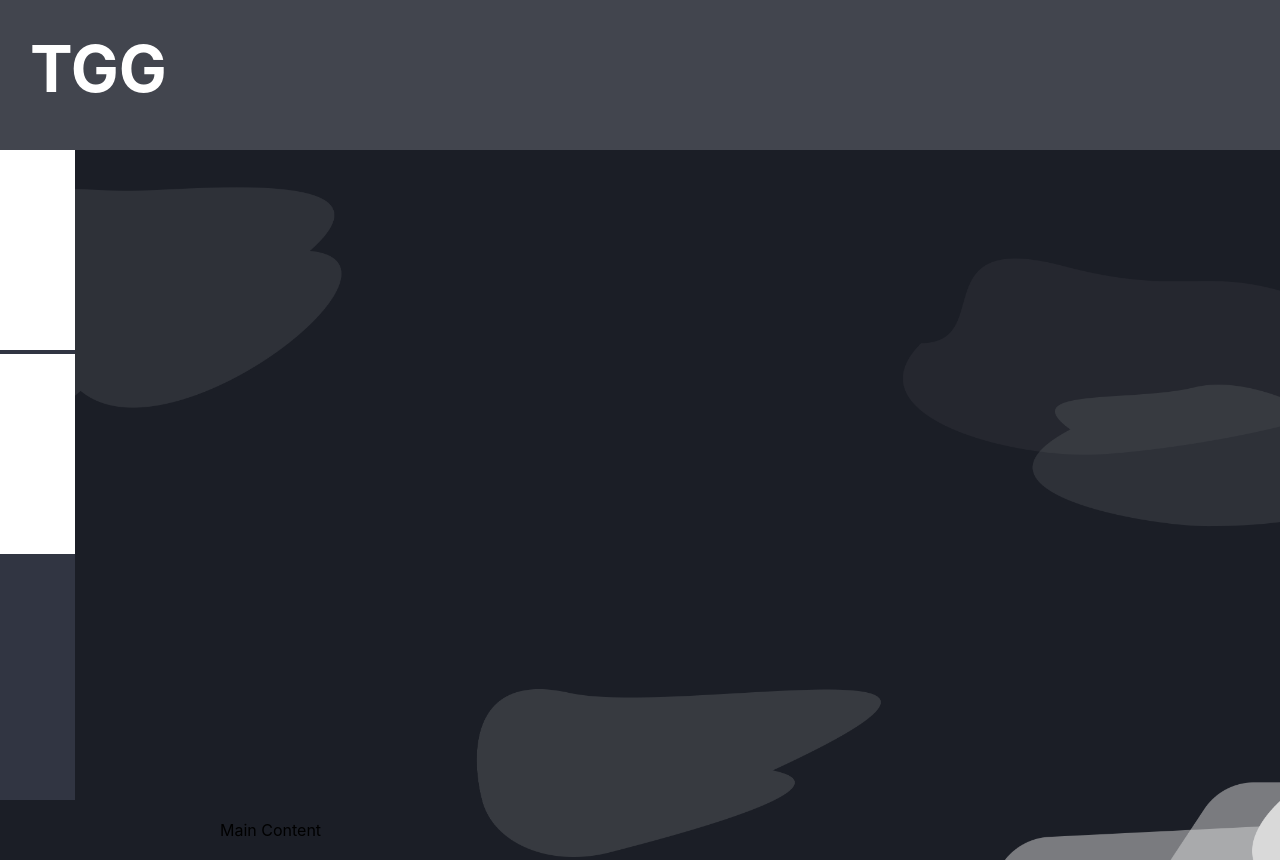
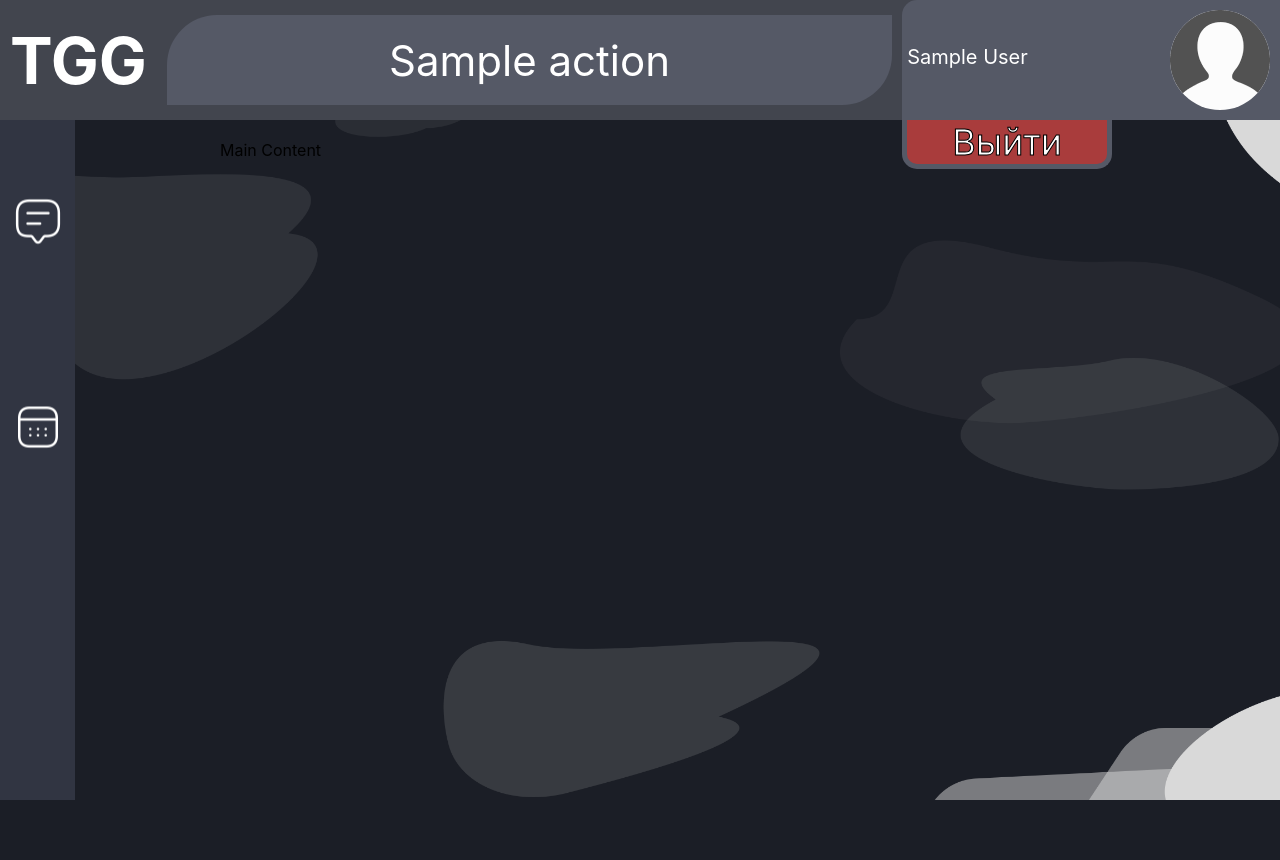
Before and after one commit to Pirantel23/TournamentGenerator, a Django app: template templates/main/page.html in a window 1280 px wide. After the commit the page ends 800 px from the top, so only its background shows below. Run offline with Django 4.2, Linux system fonts and the light colour scheme; tables that the repository leaves empty hold one stand-in row (values such as "Sample post"); the template is opened without the code that fills it: values that come from a table or form of the project are taken from there, most other values are stand-ins (such as "Sample title", 1, 10 or a date in 2020).

Commit message:
new html

```diff
--- a/TournamentGenerator/settings.py
+++ b/TournamentGenerator/settings.py
@@ -117,7 +117,11 @@ USE_TZ = True
 # Static files (CSS, JavaScript, Images)
 # https://docs.djangoproject.com/en/4.2/howto/static-files/
 
-STATIC_URL = 'static/'
+STATIC_URL = '/static/'
+
+STATICFILES_DIRS = [
+    BASE_DIR / "static",
+]
 
 # Default primary key field type
 # https://docs.djangoproject.com/en/4.2/ref/settings/#default-auto-field
--- a/main/views.py
+++ b/main/views.py
@@ -3,4 +3,4 @@ from tournament.models import *
 
 
 def index(request):
-    return render(request, 'main/index.html', {'tournaments': Tournament.objects.all()})
+    return render(request, 'main/page.html', {'tournaments': Tournament.objects.all()})
--- /dev/null
+++ b/static/script.js
@@ -0,0 +1,59 @@
+const sidebar = document.getElementById('sidebar');
+
+sidebar.addEventListener('mouseenter', function() {
+    this.style.width = '200px';
+});
+
+sidebar.addEventListener('mouseleave', function() {
+    this.style.width = '75px';
+});
+
+
+
+
+const logo = document.getElementById("chat-logo");
+const modal = document.getElementById("myModal");
+
+// При нажатии на логотип
+logo.onclick = function() {
+    // Отобразить модальное окно
+    modal.style.display = "block";
+}
+
+// Найти элемент для закрытия модального окна
+const closeBtn = document.getElementsByClassName("close")[0];
+
+// При нажатии на кнопку закрытия
+closeBtn.onclick = function() {
+    // Скрыть модальное окно
+    modal.style.display = "none";
+}
+
+// Предположим, что у вас есть переменная isAuthenticated, которая определяет, авторизован ли пользователь
+// let isAuthenticated = false;
+//
+// if (isAuthenticated) {
+//     document.querySelector('.login-button').classList.add('hidden');
+//     document.querySelector('.logout-button').classList.remove('hidden');
+// } else {
+//     document.querySelector('.login-button').classList.remove('hidden');
+//     document.querySelector('.logout-button').classList.add('hidden');
+// }
+
+
+document.addEventListener("DOMContentLoaded", function() {
+    const tournamentsIcon = document.getElementById("tournaments-icon");
+    const tournamentsList = document.getElementById("tournaments-list");
+    const mainContent = document.querySelector(".main-page");
+    const pageLogo = document.querySelector(".page-logo");
+
+    tournamentsIcon.addEventListener("click", function() {
+        tournamentsList.style.display = "block";
+        mainContent.style.display = "none";
+    });
+
+    pageLogo.addEventListener("click", function() {
+        tournamentsList.style.display = "none";
+        mainContent.style.display = "block";
+    });
+});
--- /dev/null
+++ b/static/styles.css
@@ -0,0 +1,228 @@
+.login-body {
+    background-image: url('background.png');
+    background-size: cover;
+    background-repeat: no-repeat;
+    height: 100vh;
+    display: flex;
+    flex-direction: column;
+    justify-content: center;
+    align-items: center;
+    font-family: 'Inter', sans-serif;
+    overflow: hidden;
+}
+
+.logo {
+    font-size: 128px;
+    font-weight: bold;
+    color: #ffffff;
+    margin-bottom: 20px;
+}
+
+
+
+
+/* Вторая страница */
+.page-body {
+    background-image: url('background_page.png');
+    background-size: cover;
+    background-repeat: no-repeat;
+    flex-direction: column;
+    font-family: 'Inter', sans-serif;
+    margin: 0;
+    padding: 0;
+}
+
+.header{
+    display: flex;
+    align-items: center;
+    height: 120px;
+    background-color: #42454E;
+    color: #fff;
+    margin: 0;
+    flex-direction: row;
+    justify-content: space-between;
+}
+
+
+.page-logo {
+    font-size: 64px;
+    font-weight: bold;
+    color: #ffffff;
+    left: 30px;
+    padding: 0 10px;
+}
+
+.page-logo:hover,
+.tournament-logo:hover,
+.chat-icon:hover {
+    cursor: pointer;
+}
+
+.login-button {
+    margin-right: 30px;
+    padding: 5px 45px;
+    font-size: 42px;
+    background-color: #979797;
+    color: #ffffff;
+    border-radius: 5px;
+    text-decoration: none;
+    -webkit-text-stroke: 1px #000000;
+    /* Толщина и цвет обводки */
+}
+
+.login-button:hover {
+    background-color: #bbbbbb;
+}
+
+.info-label{
+    display: flex;
+    position: relative;
+    align-items: center;
+    justify-content: center;
+    width: 60vw;
+    height: 90px;
+    background: #555966;
+    border-radius: 50px 0;
+    font-size: 42px;
+    margin: 0 10px;
+    overflow: hidden;
+    white-space: nowrap;
+}
+
+.profile-header {
+    position: relative;
+    display: flex;
+    align-items: center;
+    flex-direction: row;
+    width: 400px;
+    height: 120px;
+    background: #555966;
+    border-radius: 15px 0 0 0;
+}
+
+.name {
+    width: calc(100% - 120px);
+    height: 30px;
+    margin: 5px;
+    overflow: hidden;
+    text-overflow: ellipsis;
+    font-size: 20px;
+    white-space: nowrap;
+}
+
+.user-avatar {
+    position: absolute; /*  */
+    margin: 10px;
+    right: 0;
+    border-radius: 50px;
+    width: 100px;
+    height: 100px;
+}
+
+.logout-button {
+    position: absolute;
+    top: 100%;
+    padding: 0 45px;
+    font-size: 36px;
+    background-color: #a93c3c;
+    color: #ffffff;
+    border: 5px solid #555966;
+    border-top: 0;
+    border-radius: 0 0 15px 15px;
+    text-decoration: none;
+    -webkit-text-stroke: 1px #000000;
+    /* Толщина и цвет обводки */
+}
+
+.logout-button:hover {
+    background-color: #c97b7b;
+}
+
+.hidden {
+    display: none; /* Скрываем элементы с классом hidden */
+}
+
+.sidebar {
+    position: relative;
+    /* Для позиционирования элементов внутри */
+    width: 75px;
+    height: calc(100vh - 120px);
+    background-color: #313542;
+    float: left;
+    transition: width 0.3s;
+    overflow: hidden;
+}
+
+.chat-icon, .tournament-logo {
+    transition: transform 0.3s;
+    transform: scale(25%);
+    user-select: none;
+}
+
+.sidebar:hover .chat-icon,
+.sidebar:hover .tournament-logo {
+    transform: scale(80%);
+}
+
+.sidebar-content {
+    width: 100%;
+    transition: width 0.3s;
+    white-space: nowrap;
+    overflow: hidden;
+    display: flex;
+    align-items: center;
+    flex-direction: column;
+}
+
+.sidebar:hover .sidebar-content {
+    width: 200px;
+}
+
+.content {
+    margin-left: 200px;
+    padding: 20px;
+    flex-grow: 1;
+    display: flex;
+}
+
+.modal {
+    display: none;
+    position: fixed;
+    z-index: 1;
+    left: 200px;
+    top: 200px;
+    width: 100%;
+    height: 100%;
+}
+
+.modal-content {
+    background-color: #fefefe;
+    padding: 20px;
+    border: 1px solid #888;
+    width: 80%;
+}
+
+.close {
+    color: #aaa;
+    float: right;
+    font-size: 28px;
+    font-weight: bold;
+}
+
+.close:hover,
+.close:focus {
+    color: black;
+    text-decoration: none;
+    cursor: pointer;
+}
+
+#tournaments-list {
+    display: none;
+}
+
+
+@media screen and (max-width: 700px) {
+    .info-label {
+        display: none;
+    }
+}
--- a/templates/main/login.html
+++ b/templates/main/login.html
@@ -7,7 +7,7 @@
     <meta charset="UTF-8">
     <meta name="viewport" content="width=device-width, initial-scale=1.0">
     <title>TGG</title>
-    <link rel="stylesheet" href="static/styles.css">
+    <link rel="stylesheet" href="../../static/styles.css">
 </head>
 
 <body class="login-body">
--- a/templates/main/page.html
+++ b/templates/main/page.html
@@ -1,5 +1,4 @@
-<!-- {% load static %} -->
-
+{% load static %}
 <!DOCTYPE html>
 <html lang="en">
 
@@ -7,25 +6,30 @@
     <meta charset="UTF-8">
     <meta name="viewport" content="width=device-width, initial-scale=1.0">
     <title>TGG</title>
-    <link rel="stylesheet" href="static/styles.css">
+    <link rel="stylesheet" href="{% static 'styles.css' %}">
 </head>
 
 <body class="page-body">
     <div class="header">
         <span class="page-logo">TGG</span>
+        <div class="info-label">{{ action }}</div>
+        <div class="profile-header">
+            <div class="name">{{ first_name }} {{ last_name }}</div>
+            <img src="/static/user-avatar-square.png" alt="user avatar" id="user-avatar" class="user-avatar">
+            <a href="/logout" class="logout-button" role="button">Выйти</a>
+        </div>
+<!--        <a href="https://accounts.google.com/o/oauth2/v2/auth?response_type=code&client_id={{ client_id }}&scope=openid%20profile%20email&redirect_uri={{ redirect_uri }}&state=test123&nonce=123" class="login-button">Войти</a>-->
     </div>
     <div class="sidebar" id="sidebar">
         <div class="sidebar-content">
             <div class="chat-icon">
-                <img src="static/chat.png" alt="Chat Icon" id="chat-logo">
+                <img src="/static/chat.png" alt="Chat Icon" id="chat-logo">
             </div>
             <div class="tournament-logo">
-                <img src="static/tournaments.png" alt="Tournaments Icon" class="tournaments-icon">
+                <img src="/static/tournaments.png" alt="Tournaments Icon" id="tournaments-icon">
             </div>
         </div>
-
     </div>
-
     <div class="content">
         <div class="modal" id="myModal">
             <div class="modal-content">
@@ -34,7 +38,14 @@
             </div>
         </div>
         <!-- Ну здесь типа все остальное, турниры, сетки, все дела -->
-        Main Content
+        <div id="tournaments-list" style="display: none;">
+            {% for tournament in tournaments %}
+            <li><a href="{% url 'tournament_info' tournament.id %}">{{ tournament.name }}</a></li>
+            {% endfor %}
+            <button onclick="window.location.href = '/tournament/create/'">Create Tournament</button>
+        </div>
+
+        <div class="main-page">Main Content</div>
     </div>
     <script src="static/script.js"></script>
 
--- a/templates/main/static/script.js
+++ /dev/null
@@ -1,30 +0,0 @@
-const sidebar = document.getElementById('sidebar');
-
-sidebar.addEventListener('mouseenter', function() {
-    this.style.width = '200px';
-});
-
-sidebar.addEventListener('mouseleave', function() {
-    this.style.width = '75px';
-});
-
-
-
-
-const logo = document.getElementById("chat-logo");
-const modal = document.getElementById("myModal");
-
-// При нажатии на логотип
-logo.onclick = function() {
-    // Отобразить модальное окно
-    modal.style.display = "block";
-}
-
-// Найти элемент для закрытия модального окна
-const closeBtn = document.getElementsByClassName("close")[0];
-
-// При нажатии на кнопку закрытия
-closeBtn.onclick = function() {
-    // Скрыть модальное окно
-    modal.style.display = "none";
-}
--- a/templates/main/static/styles.css
+++ /dev/null
@@ -1,130 +0,0 @@
-.login-body {
-    background-image: url('background.png');
-    background-size: cover;
-    background-repeat: no-repeat;
-    height: 100vh;
-    display: flex;
-    flex-direction: column;
-    justify-content: center;
-    align-items: center;
-    font-family: 'Inter', sans-serif;
-    overflow: hidden;
-}
-
-.logo {
-    font-size: 128px;
-    font-weight: bold;
-    color: #ffffff;
-    margin-bottom: 20px;
-}
-
-.login-button {
-    padding: 5px 45px;
-    font-size: 42px;
-    background-color: #979797;
-    color: #ffffff;
-    border-radius: 5px;
-    text-decoration: none;
-    -webkit-text-stroke: 1px #000000;
-    /* Толщина и цвет обводки */
-}
-
-.login-button:hover {
-    background-color: #bbbbbb;
-}
-
-
-/* Вторая страница */
-
-.page-body {
-    background-image: url('background_page.png');
-    background-size: cover;
-    background-repeat: no-repeat;
-    display: flex;
-    flex-direction: column;
-    font-family: 'Inter', sans-serif;
-    margin: 0;
-    padding: 0;
-}
-
-.page-logo {
-    font-size: 64px;
-    font-weight: bold;
-    color: #ffffff;
-    position: absolute;
-    padding: 30px;
-}
-
-.header {
-    height: 150px;
-    background-color: #42454E;
-    color: #fff;
-    margin: 0;
-}
-
-.sidebar {
-    position: relative;
-    /* Для позиционирования элементов внутри */
-    width: 75px;
-    height: calc(100vh - 150px);
-    background-color: #313542;
-    float: left;
-    transition: width 0.3s;
-    overflow: hidden;
-}
-
-.sidebar:hover {
-    width: 200px;
-}
-
-.sidebar-content {
-    width: 100%;
-    transition: width 0.3s;
-    white-space: nowrap;
-    overflow: hidden;
-    display: flex;
-    align-items: center;
-    flex-direction: column;
-}
-
-.sidebar:hover .sidebar-content {
-    width: 200px;
-}
-
-.content {
-    margin-left: 200px;
-    padding: 20px;
-    flex-grow: 1;
-    display: flex;
-}
-
-.modal {
-    display: none;
-    position: fixed;
-    z-index: 1;
-    left: 200px;
-    top: 200px;
-    width: 100%;
-    height: 100%;
-}
-
-.modal-content {
-    background-color: #fefefe;
-    padding: 20px;
-    border: 1px solid #888;
-    width: 80%;
-}
-
-.close {
-    color: #aaa;
-    float: right;
-    font-size: 28px;
-    font-weight: bold;
-}
-
-.close:hover,
-.close:focus {
-    color: black;
-    text-decoration: none;
-    cursor: pointer;
-}
--- a/templates/tournament/tournament_info.html
+++ b/templates/tournament/tournament_info.html
@@ -5,6 +5,7 @@
     <title>Tournament Matches</title>
 </head>
 <body>
+
     <h1>Tournament Matches</h1>
     <h2>{{ tournament.name }}</h2>
 
```
Also changed, not shown: static/background.png (renamed from templates/main/static/background.png), static/background_page.png (renamed from templates/main/static/background_page.png), static/chat.png (added), static/tournaments.png (added), static/user-avatar-square.png (added), templates/main/static/chat.png (deleted), templates/main/static/tournaments.png (deleted).
